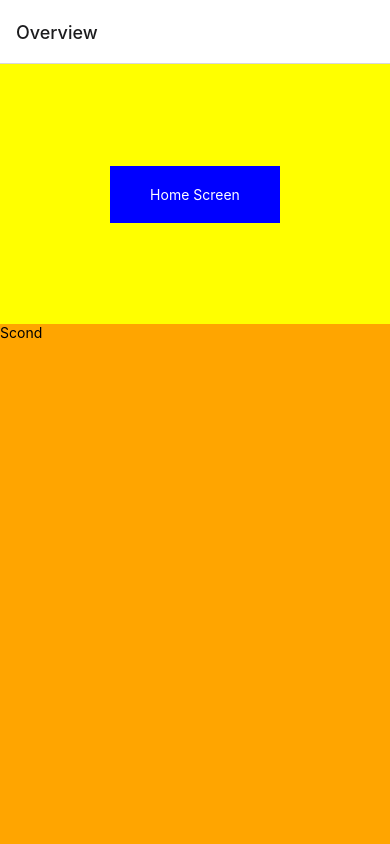
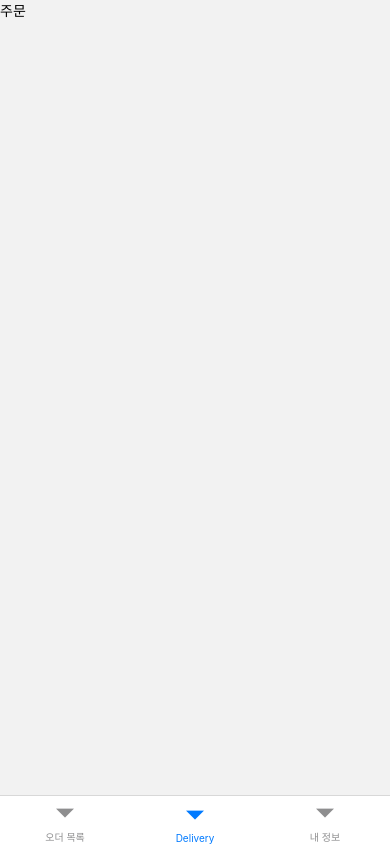
Before and after one commit to jong-kyung/practice-react-native, a React Native app: screen /Delivery in a window 390 px wide. Built offline with nearby package versions, Linux system fonts and the light colour scheme.

Commit message:
style: 초기 레이아웃 구성

```diff
--- a/App.tsx
+++ b/App.tsx
@@ -1,77 +1,66 @@
 import * as React from 'react';
-import {NavigationContainer, ParamListBase} from '@react-navigation/native';
-import {
-  createNativeStackNavigator,
-  NativeStackScreenProps,
-} from '@react-navigation/native-stack';
-import {Pressable, Text, View} from 'react-native';
-import {useCallback} from 'react';
+import {NavigationContainer} from '@react-navigation/native';
+import {createNativeStackNavigator} from '@react-navigation/native-stack';
+import {createBottomTabNavigator} from '@react-navigation/bottom-tabs';
+import Settings from './src/pages/Settings';
+import Orders from './src/pages/Order';
+import Delivery from './src/pages/Delivery';
+import {useState} from 'react';
+import SignIn from './src/pages/SignIn';
+import SignUp from './src/pages/SinghUp';
 
-type RootStackParamList = {
-  Home: undefined;
-  Details: undefined;
+export type LoggedInParamList = {
+  Orders: undefined;
+  Settings: undefined;
+  Delivery: undefined;
+  Complete: {orderId: string};
 };
-type HomeScreenProps = NativeStackScreenProps<RootStackParamList, 'Home'>;
-type DetailsScreenProps = NativeStackScreenProps<ParamListBase, 'Details'>;
 
-function HomeScreen({navigation}: HomeScreenProps) {
-  const onClick = useCallback(() => {
-    navigation.navigate('Details');
-  }, [navigation]);
+export type RootStackParamList = {
+  SignIn: undefined;
+  SignUp: undefined;
+};
 
-  return (
-    <>
-      <View
-        style={{
-          flex: 1,
-          backgroundColor: 'yellow',
-          alignItems: 'center',
-          justifyContent: 'center',
-        }}>
-        <Pressable
-          onPress={onClick}
-          style={{
-            paddingVertical: 20,
-            paddingHorizontal: 40,
-            backgroundColor: 'blue',
-          }}>
-          <Text style={{color: 'white'}}>Home Screen</Text>
-        </Pressable>
-      </View>
-      <View style={{flex: 2, backgroundColor: 'orange'}}>
-        <Text>Scond</Text>
-      </View>
-    </>
-  );
-}
-
-function DetailsScreen({navigation}: DetailsScreenProps) {
-  const onClick = useCallback(() => {
-    navigation.navigate('Home');
-  }, [navigation]);
-
-  return (
-    <View style={{flex: 1, alignItems: 'center', justifyContent: 'center'}}>
-      <Pressable onPress={onClick}>
-        <Text>Details Screen</Text>
-      </Pressable>
-    </View>
-  );
-}
+const Tab = createBottomTabNavigator();
 
 const Stack = createNativeStackNavigator<RootStackParamList>();
 
 function App() {
+  const [isLoggedIn, setLoggedIn] = useState(true);
   return (
     <NavigationContainer>
-      <Stack.Navigator initialRouteName="Home">
-        <Stack.Screen
-          name="Home"
-          component={HomeScreen}
-          options={{title: 'Overview'}}
-        />
-        <Stack.Screen name="Details" component={DetailsScreen} />
-      </Stack.Navigator>
+      {isLoggedIn ? (
+        <Tab.Navigator>
+          <Tab.Screen
+            name="Orders"
+            component={Orders}
+            options={{title: '오더 목록'}}
+          />
+          <Tab.Screen
+            name="Delivery"
+            component={Delivery}
+            options={{headerShown: false}}
+          />
+          <Tab.Screen
+            name="Settings"
+            component={Settings}
+            options={{title: '내 정보'}}
+          />
+        </Tab.Navigator>
+      ) : (
+        <Stack.Navigator>
+          <Stack.Screen
+            name="SignIn"
+            component={SignIn}
+            options={{title: '로그인'}}
+          />
+          <Stack.Screen
+            name="SignUp"
+            component={SignUp}
+            options={{title: '회원가입'}}
+          />
+        </Stack.Navigator>
+      )}
     </NavigationContainer>
   );
 }
--- /dev/null
+++ b/src/pages/Delivery.tsx
@@ -0,0 +1,11 @@
+import {Text, View} from 'react-native';
+
+function Delivery() {
+  return (
+    <View>
+      <Text>주문</Text>
+    </View>
+  );
+}
+
+export default Delivery;
--- /dev/null
+++ b/src/pages/Order.tsx
@@ -0,0 +1,11 @@
+import {Text, View} from 'react-native';
+
+function Orders() {
+  return (
+    <View>
+      <Text>주문</Text>
+    </View>
+  );
+}
+
+export default Orders;
--- /dev/null
+++ b/src/pages/Settings.tsx
@@ -0,0 +1,11 @@
+import {Text, View} from 'react-native';
+
+function Setting() {
+  return (
+    <View>
+      <Text>설정</Text>
+    </View>
+  );
+}
+
+export default Setting;
--- /dev/null
+++ b/src/pages/SignIn.tsx
@@ -0,0 +1,11 @@
+import {Text, View} from 'react-native';
+
+function SignIn() {
+  return (
+    <View>
+      <Text>로그인</Text>
+    </View>
+  );
+}
+
+export default SignIn;
--- /dev/null
+++ b/src/pages/SinghUp.tsx
@@ -0,0 +1,11 @@
+import {Text, View} from 'react-native';
+
+function SignUp() {
+  return (
+    <View>
+      <Text>회원가입</Text>
+    </View>
+  );
+}
+
+export default SignUp;
```
Also changed, not shown: src/pages/Complete.tsx (added, +7 -0 lines), src/pages/Ing.tsx (added, +11 -0 lines).
